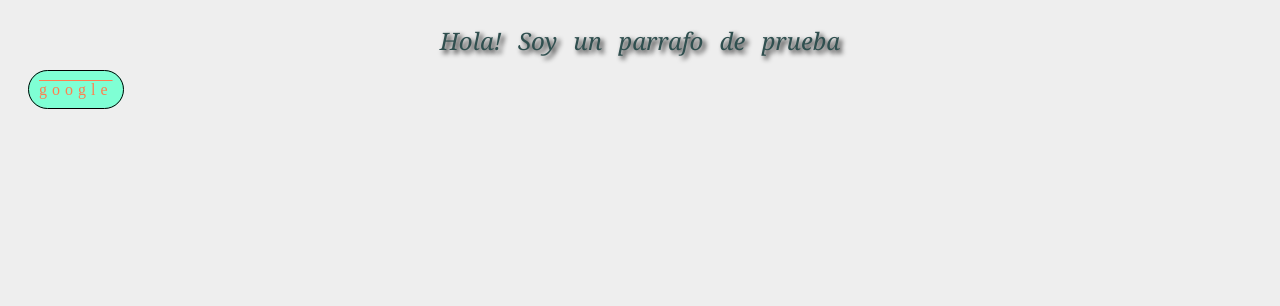
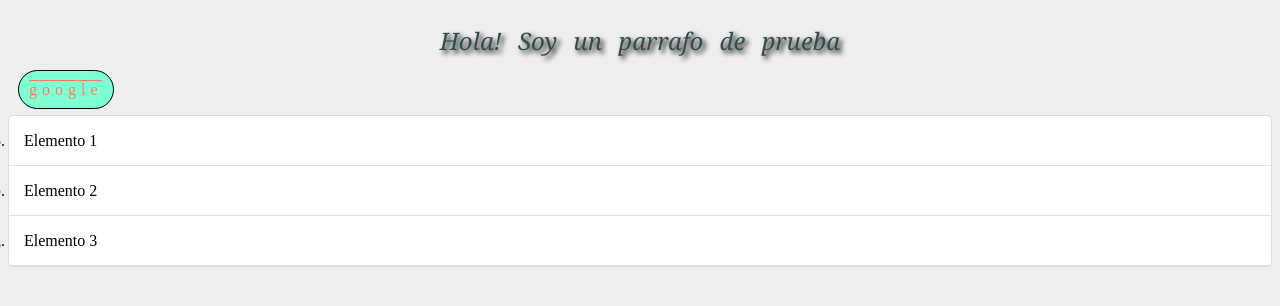
Before and after one commit to Josue-code-lanch/CSS, a plain HTML site: page CSS textos/index.html in a window 1280 px wide. Drawn offline with Linux system fonts and the light colour scheme.

Commit message:
Listas en CSS

```diff
--- a/CSS textos/index.html
+++ b/CSS textos/index.html
@@ -7,5 +7,11 @@
 <body>
     <p>Hola! Soy un parrafo de prueba</p>
     <a target="_blank" href="https://www.google.com">Google</a>
+    <br />
+    <ul>
+        <li>Elemento 1</li>
+        <li>Elemento 2</li>
+        <li>Elemento 3</li>
+    </ul>
 </body>
 </html>
--- a/CSS textos/main.css
+++ b/CSS textos/main.css
@@ -22,7 +22,7 @@ a {
     letter-spacing: 5px;
     background-color: aquamarine;
     padding: 10px;
-    margin: 20px;
+    margin: 10px;
     border-radius: 30px;
     border: solid 1px black;
 }
@@ -43,3 +43,19 @@ a:hover {
 a:active {
     color: white;
 }
+
+ul {
+    background-color: white;
+    border: solid 1px #ddd;
+    border-radius: 5px;
+    padding-left: 0px;
+}
+
+ul li {
+    list-style-type: georgian;
+}
+
+li {
+    border-bottom: solid 1px #ddd;
+    padding: 15px;
+}
```
